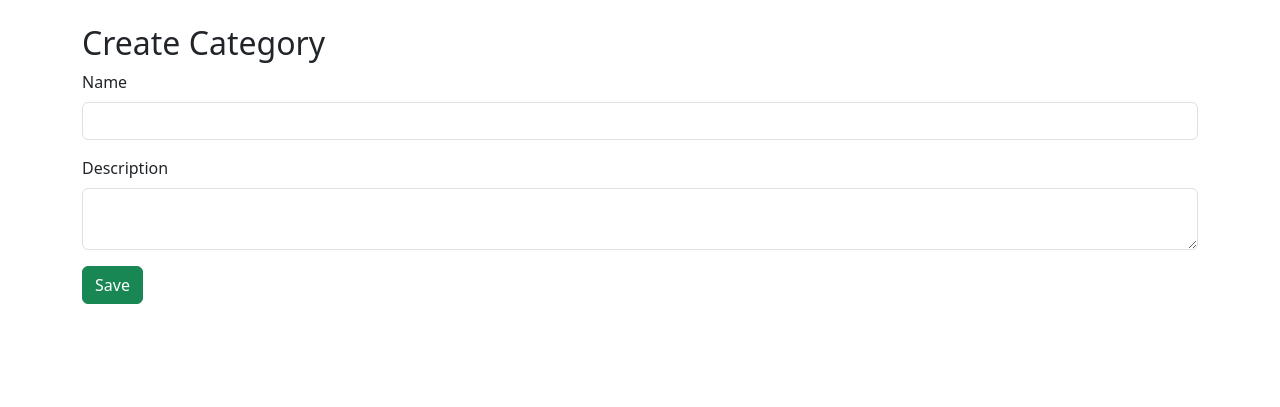
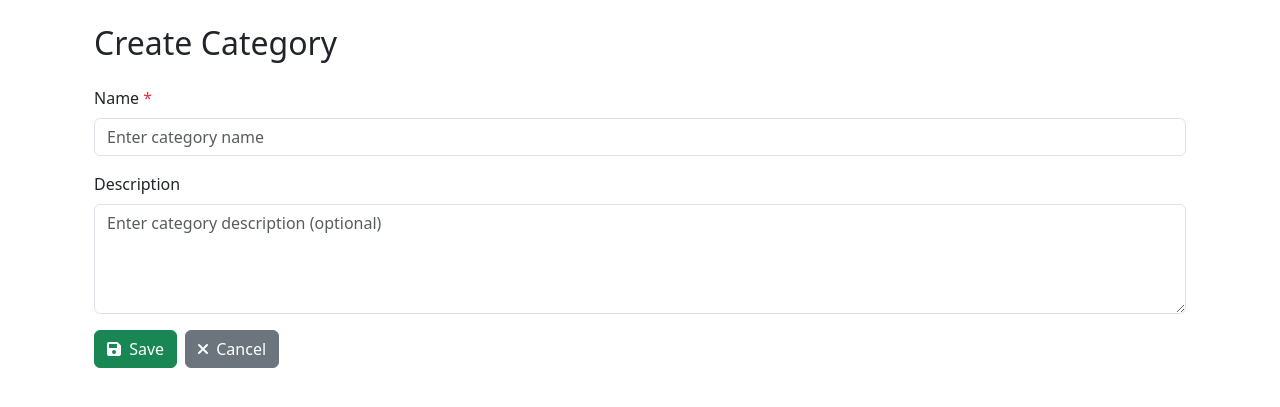
Before and after one commit to Sarcasticsalad/IMS_v2, a Django app: page /ims/category/create/ in a window 1280 px wide. Shown: the part 72-479 px from the top of the page. Run offline with Django 4.2, Linux system fonts and the light colour scheme; the visitor is signed in with stand-in values (Sample User, id 1); some libraries are stand-ins or nearby versions.

Commit message:
Updated the UI for category pages

```diff
--- a/ims_project/ims/templates/ims/category/category_form.html
+++ b/ims_project/ims/templates/ims/category/category_form.html
@@ -2,17 +2,64 @@
 {% block title %}Category Form{% endblock %}
 
 {% block content %}
-<h2>{% if item %}Update{% else %}Create{% endif %} Category</h2>
-<form method="post">
+<div class="container">
+    <h2 class="mb-4">{% if item %}Update{% else %}Create{% endif %} Category</h2>
+    <form method="post" novalidate>
         {% csrf_token %}
+
         <div class="mb-3">
-        <label class="form-label">Name</label>
-        <input name="name" value="{{ item.name|default:'' }}" class="form-control" required>
+            <label for="name" class="form-label">Name <span class="text-danger">*</span></label>
+            <input
+                type="text"
+                id="name"
+                name="name"
+                value="{{ item.name|default:'' }}"
+                class="form-control"
+                placeholder="Enter category name"
+                required
+            >
+            <div class="invalid-feedback">
+                Please enter the category name.
             </div>
+        </div>
+
         <div class="mb-3">
-        <label class="form-label">Description</label>
-        <textarea name="description" class="form-control">{{ item.description|default:'' }}</textarea>
+            <label for="description" class="form-label">Description</label>
+            <textarea
+                id="description"
+                name="description"
+                class="form-control"
+                placeholder="Enter category description (optional)"
+                rows="4"
+            >{{ item.description|default:'' }}</textarea>
         </div>
-    <button class="btn btn-success" type="submit">Save</button>
+
+        <div class="d-flex gap-2">
+            <button type="submit" class="btn btn-success">
+                <i class="fas fa-save me-1"></i> Save
+            </button>
+            <a href="{% url 'ims:model_list' model_name='category' %}" class="btn btn-secondary">
+                <i class="fas fa-times me-1"></i> Cancel
+            </a>
+        </div>
     </form>
+</div>
+
+<script>
+// Optional Bootstrap custom validation JS
+(() => {
+    'use strict'
+    const forms = document.querySelectorAll('form')
+
+    Array.from(forms).forEach(form => {
+        form.addEventListener('submit', event => {
+            if (!form.checkValidity()) {
+                event.preventDefault()
+                event.stopPropagation()
+            }
+            form.classList.add('was-validated')
+        }, false)
+    })
+})();
+</script>
 {% endblock %}
```
Also changed, not shown: ims_project/ims/templates/ims/category/category_list.html (+27 -7 lines). Lines whose indentation alone changed are shown as unchanged.
